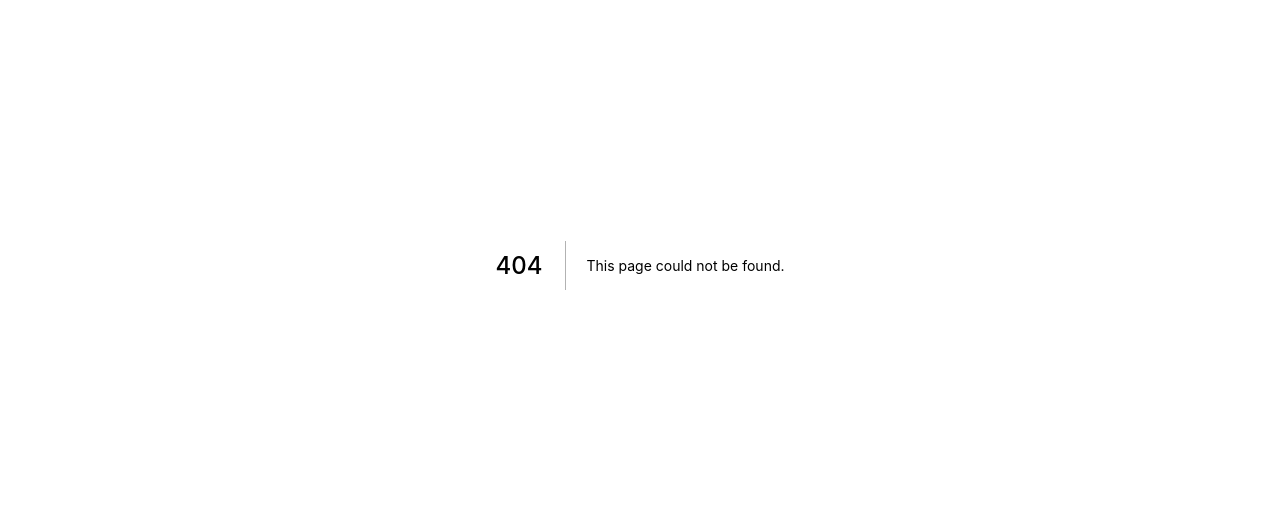
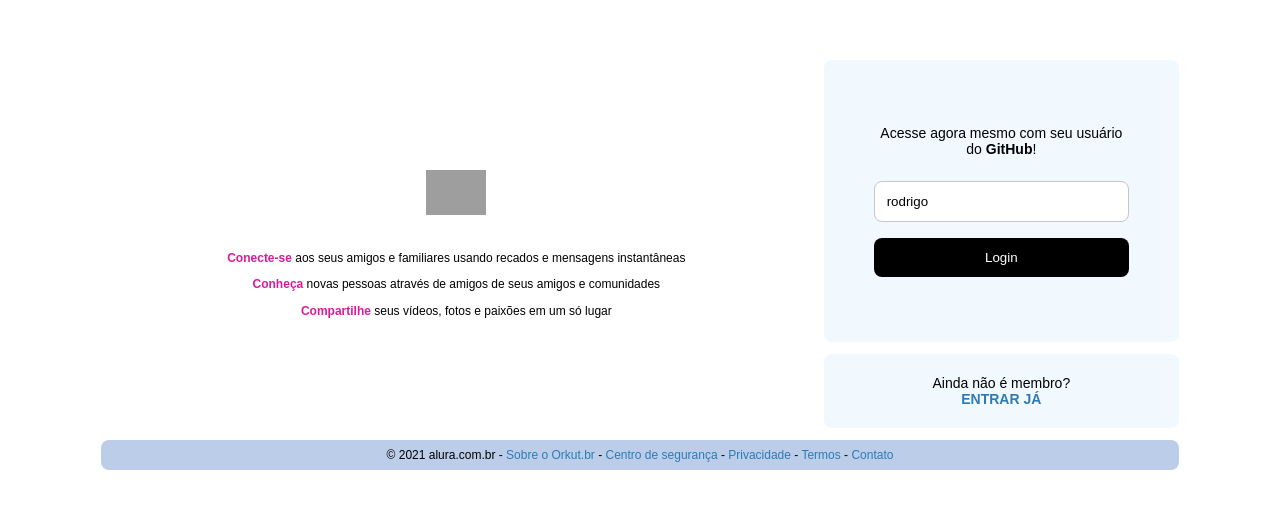
Before and after one commit to RodrigoPaivaDev/alurakut, a Next.js app: page /login in a window 1280 px wide. Before the commit this address had no page. Shown: the part 135-644 px from the top of the page. Built offline with nearby package versions, Linux system fonts and the light colour scheme; grey boxes are pictures that could not be loaded.

Commit message:
login utilizando lib nookies e jsonwebtoken

```diff
--- a/package.json
+++ b/package.json
@@ -6,7 +6,9 @@
     "start": "next start"
   },
   "dependencies": {
+    "jsonwebtoken": "^8.5.1",
     "next": "latest",
+    "nookies": "^2.5.2",
     "react": "^17.0.2",
     "react-dom": "^17.0.2",
     "react-is": "^17.0.2",
--- /dev/null
+++ b/pages/login.js
@@ -0,0 +1,86 @@
+import React from 'react';
+
+import { useRouter } from 'next/router';
+import nookies from 'nookies'; //necessario para guardar o token do usuario
+
+export default function LoginScreen() {
+
+    const router = useRouter();
+    const [githubUser, setGithubUser] = React.useState('rodrigo');
+
+  return (
+    <main style={{ display: 'flex', flex: 1, alignItems: 'center', justifyContent: 'center' }}>
+      <div className="loginScreen">
+        <section className="logoArea">
+          <img src="https://alurakut.vercel.app/logo.svg" />
+
+          <p><strong>Conecte-se</strong> aos seus amigos e familiares usando recados e mensagens instantâneas</p>
+          <p><strong>Conheça</strong> novas pessoas através de amigos de seus amigos e comunidades</p>
+          <p><strong>Compartilhe</strong> seus vídeos, fotos e paixões em um só lugar</p>
+        </section>
+
+        <section className="formArea">
+          <form className="box" onSubmit={(infosDoEvento) => {
+              infosDoEvento.preventDefault();
+                ///alert('apertou o botao')
+                console.log('Usuário: ', githubUser)
+
+
+                //fetch para api para confirmar se o usuario existe no github
+                fetch('https://alurakut.vercel.app/api/login', {
+                    method: 'POST',
+                    headers: {
+                        'Content-Type': 'application/json'
+                    },
+                    body: JSON.stringify({ githubUser: githubUser })
+                })
+                .then(async (respostaDoServer) => {
+                    const dadosDaResposta = await respostaDoServer.json()
+                    const token = dadosDaResposta.token;
+                    nookies.set(null, 'USER_TOKEN', token, {
+                      path: '/',
+                      maxAge: 86400 * 7
+                    })
+                    router.push('/')
+                })
+            }}>
+            <p>
+              Acesse agora mesmo com seu usuário do <strong>GitHub</strong>!
+          </p>
+            <input
+                placeholder="Usuário"
+                value={githubUser} ///valor que aparece na caixa
+                onChange={(evento) => {
+                    setGithubUser(evento.target.value) //pega o que o user está digitando
+                }}
+            />
+            {githubUser.length === 0
+                ? 'Preencha o campo'
+                : ''
+            }
+            <button type="submit">
+              Login
+            </button>
+          </form>
+
+          <footer className="box">
+            <p>
+              Ainda não é membro? <br />
+              <a href="/login">
+                <strong>
+                  ENTRAR JÁ
+              </strong>
+              </a>
+            </p>
+          </footer>
+        </section>
+
+        <footer className="footerArea">
+          <p>
+            © 2021 alura.com.br - <a href="/">Sobre o Orkut.br</a> - <a href="/">Centro de segurança</a> - <a href="/">Privacidade</a> - <a href="/">Termos</a> - <a href="/">Contato</a>
+          </p>
+        </footer>
+      </div>
+    </main>
+  )
+}
```
Also changed, not shown: pages/api/auth.js (added, +28 -0 lines), pages/index.js (+38 -2 lines), 1 other file (tests, documents, lock files or other folders).
